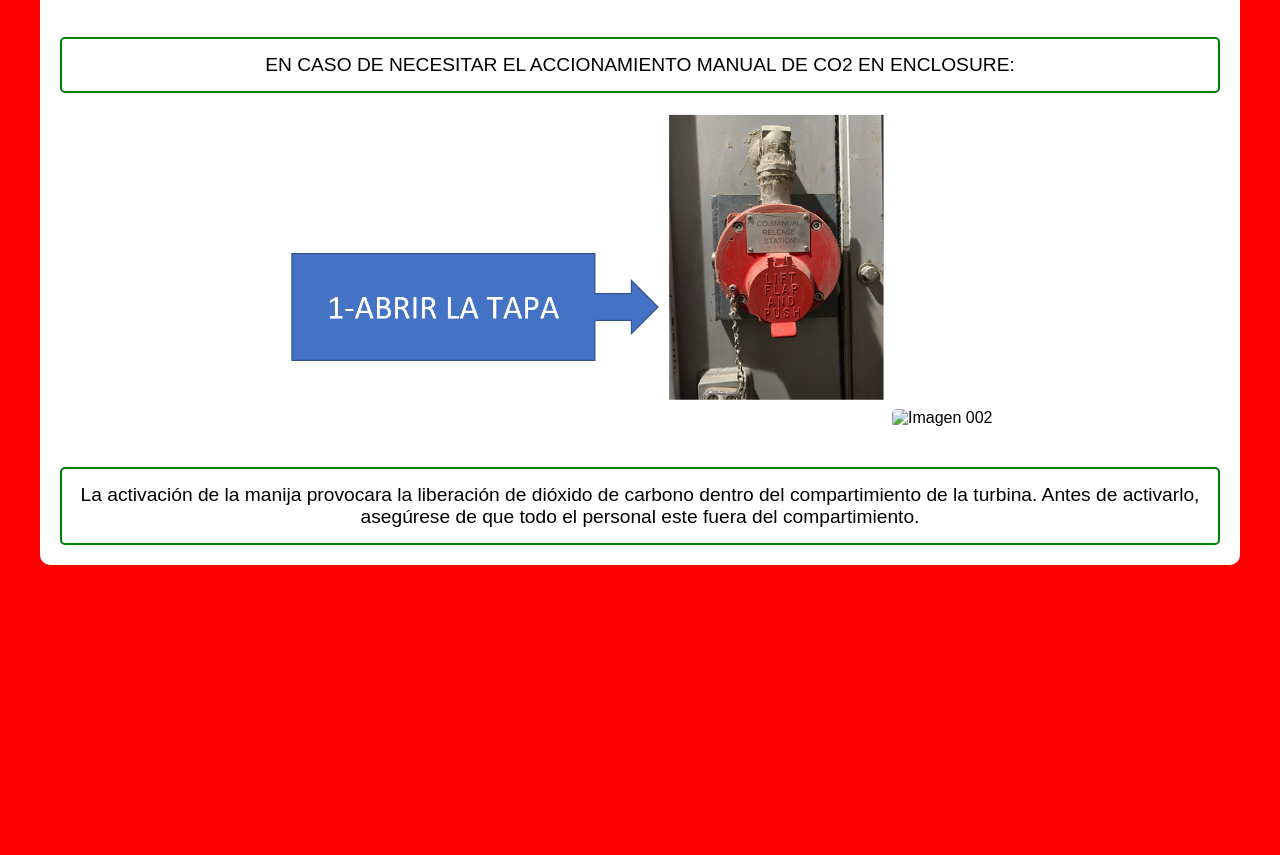
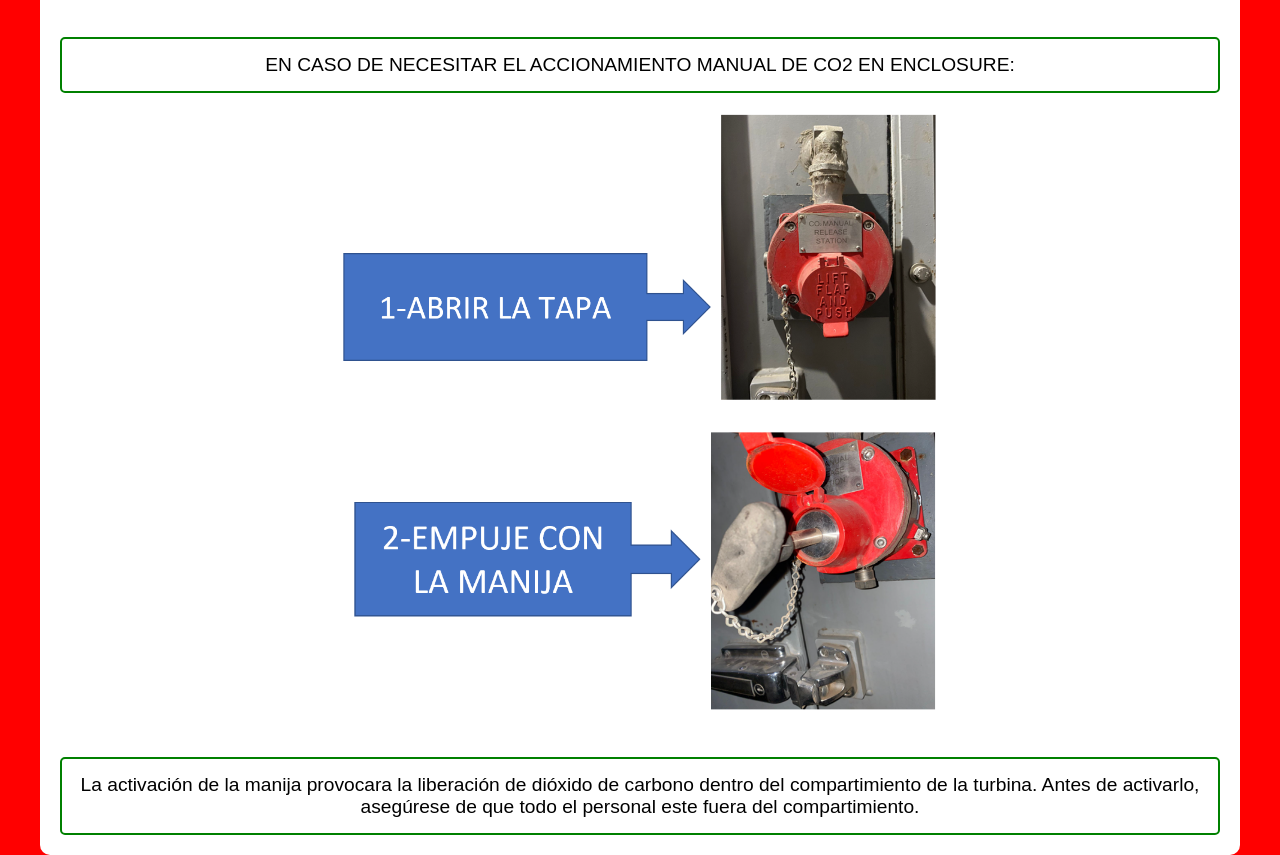
Before and after one commit to CTG-LUP/LUP---U21-008, a plain HTML site: page index.html in a window 1280 px wide. Shown: the part 262-1117 px from the top of the page. Before the commit the page ends 827 px from the top, so only its background shows below. Drawn offline with Linux system fonts and the light colour scheme.

Commit message:
Update index.html

```diff
--- a/index.html
+++ b/index.html
@@ -190,11 +190,16 @@
       EN CASO DE NECESITAR EL ACCIONAMIENTO MANUAL DE CO2 EN ENCLOSURE:
     </div>
 
-    <!-- Contenedor de imágenes -->
+    <!-- Contenedor de imágenes con contenedores separados para cada una -->
     <div class="image-container">
-      <img src="001.png" alt="Imagen 001" loading="lazy">
-      <img src="002.jpg" alt="Imagen 002" loading="lazy">
+      <div class="image-item">
+        <img src="001.png" alt="Imagen 001" loading="lazy">
+      </div>
+      <div class="image-item">
+        <img src="002.png" alt="Imagen 002" loading="lazy">
+      </div>
     </div>
+
 
     <!-- Nuevo contenedor con borde verde y fondo blanco -->
     <div class="action-container">
```
